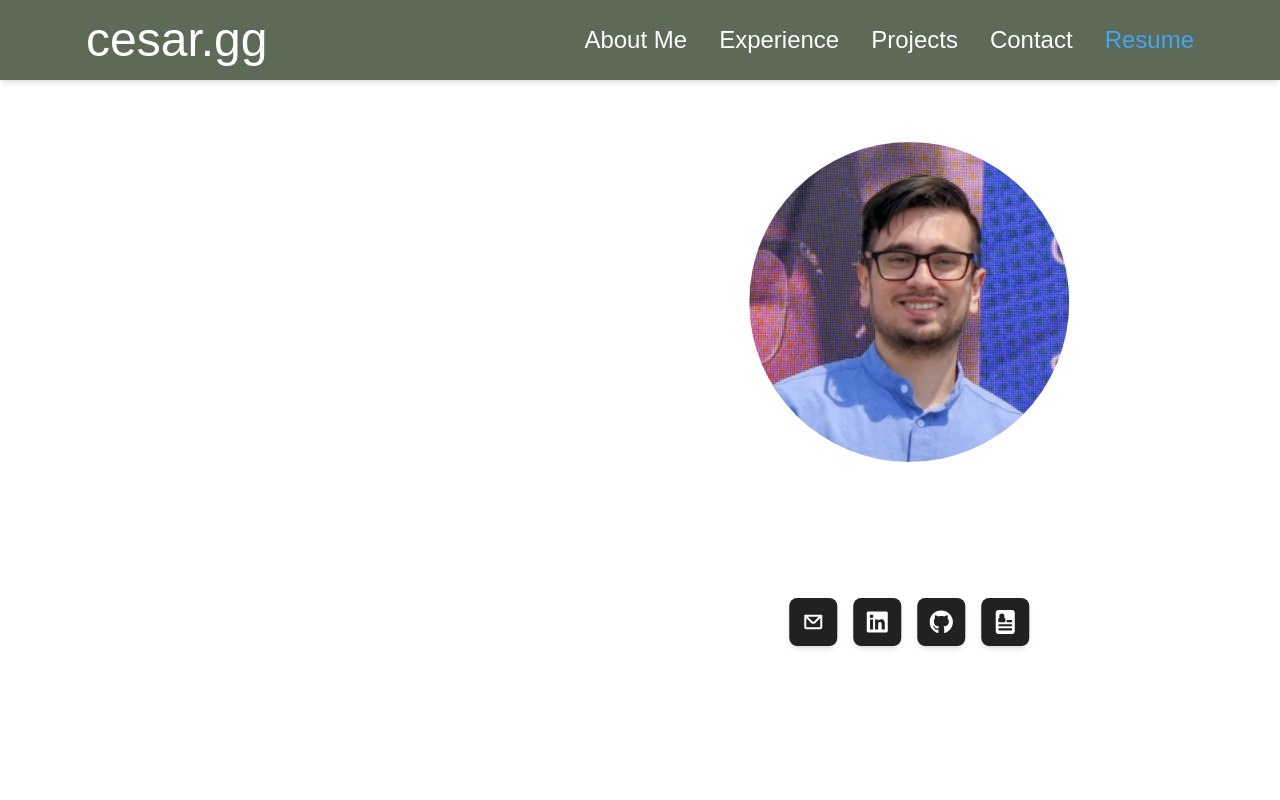
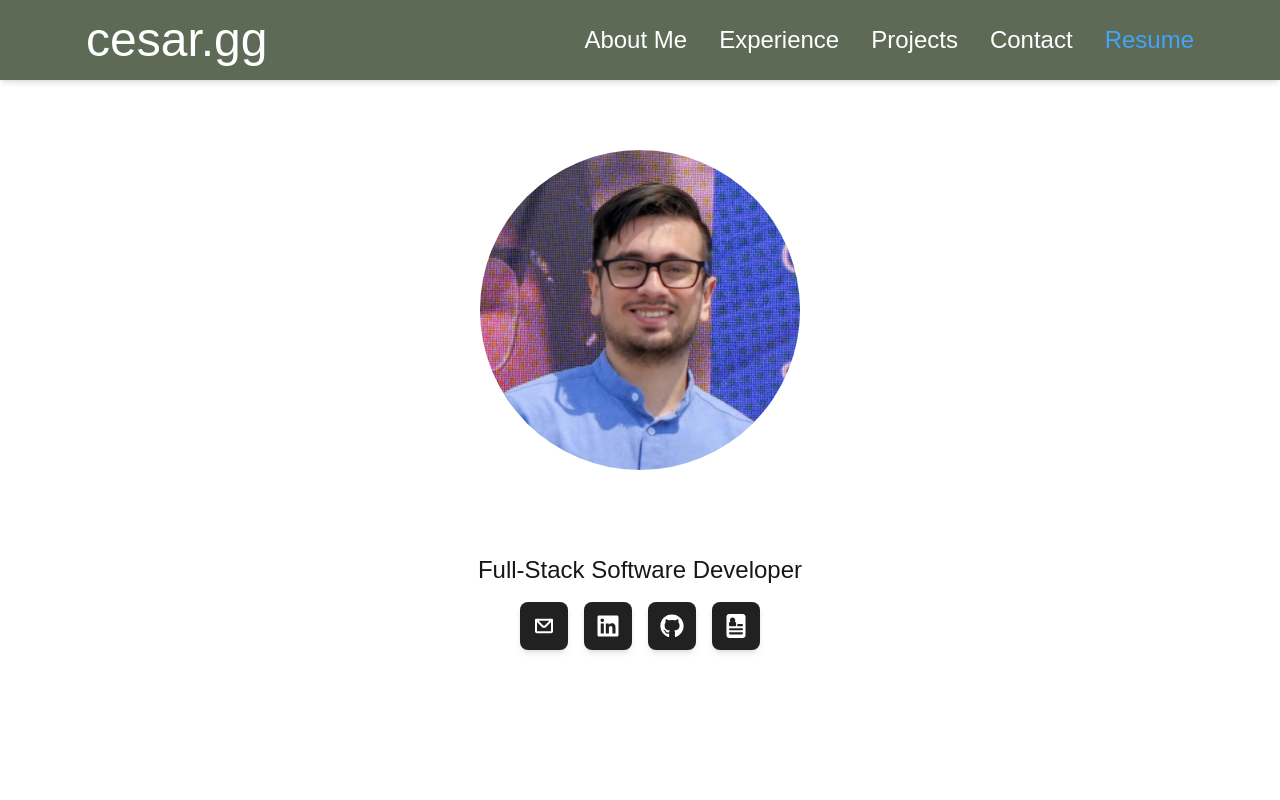
Before and after one commit to cesargua/cesarguajardo, a Next.js app: page / in a window 1280 px wide. Shown: the top 800 px of the page. Built offline with nearby package versions, Linux system fonts and the light colour scheme; a web font is replaced by a local one.

Commit message:
fixed centering for about, fixed image for place

```diff
--- a/src/app/components/Experience.tsx
+++ b/src/app/components/Experience.tsx
@@ -64,7 +64,7 @@ export default function Experience() {
                         </h2>
                     </a>
                     <h3 className="text-2xl font-geo text-white text-customGray">
-                        Web Developer, Clerk
+                        Software Engineer
                     </h3>
                     <p className="text-xl font-geo text-white text-customGray">
                         June 20' - Present
@@ -113,9 +113,7 @@ export default function Experience() {
                         </li>
                         <li>Forecasted risk factors & survey scores for program participants using techniques including Dynamic Mode Decomposition (DMD), Deep Learning w/ Neural Networks, and Support Vector Machine (SVM), employing Python w/ Numpy, Pandas, & Tensorflow.
                         </li>
-                        <li>Developed targeted support solutions based on program members' and clients' predictive survey scores.
-
-</li>
+                        <li>Developed targeted support solutions based on program members' and clients' predictive survey scores.</li>
                     </ul>
                 </div>
             </div>
--- a/src/app/components/Intro.tsx
+++ b/src/app/components/Intro.tsx
@@ -1,92 +1,199 @@
-"use client"
-import { Geo } from 'next/font/google';
-import About from './About'
+// "use client"
+// import { Geo } from 'next/font/google';
+// import About from './About'
 
-import React, {useState} from "react";
+// import React, {useState} from "react";
 
-const geo = Geo({ subsets: ['latin'], weight: '400' }); //Specify the correct weight
+// const geo = Geo({ subsets: ['latin'], weight: '400' }); //Specify the correct weight
 
-import { IconButton, IconButtonProps } from "@material-tailwind/react";
+// import { IconButton, IconButtonProps } from "@material-tailwind/react";
+// import { CgMail } from "react-icons/cg";
+// import { FaLinkedin, FaGithub } from "react-icons/fa";
+// import ResumeLogo from './projects/SVGLogos/ResumeLogo'
+
+
+// interface MyComponentProps {
+//   about: boolean; // Define the 'about' prop type
+//   handleAbout: void;
+// }
+
+
+// const Intro: React.FC<{ about: boolean; handleAbout: () => void }> = ({ about, handleAbout }) => {
+//     const user = "cesarguajardo16";
+//     const email_domain = "gmail.com"
+//     const email = `${user}@${email_domain}`
+//   return (
+//     <div
+//       className={`flex justify-center items-center min-h-screen px-4 transition-all duration-[2000ms] ease-in-out`}>
+//       {/* Profile Picture Section */}
+//       <div className={`flex flex-col items-center text-center transition-transform duration-[2000ms] ${
+//           about ? "translate-x-[50%]" : "translate-x-[150%]"
+//         }`}>
+//         <img
+//           onClick={handleAbout}
+//           src="/images/pfp_pro.jpeg"
+//           alt="Profile Picture"
+//           className="w-60 h-60 md:w-30 md:h-60 lg:w-80 lg:h-80 rounded-full cursor-pointer"
+//         />
+//         <h1 className="mt-4 text-6xl font-bold font-geo text-white text-customGray">
+//           Cesar Guajardo
+//         </h1>
+//         <h2 className="mt-4 text-2xl font-bold font-geo text-white text-customGray">
+//           Full-Stack Software Developer
+//         </h2>
+//         <div className="p-3 flex space-x-4">
+//         <IconButton
+//           placeholder={undefined} onPointerEnterCapture={undefined} onPointerLeaveCapture={undefined} {...({} as IconButtonProps)} // ✅ Explicitly cast to correct type
+//           size="lg"
+//           variant="filled"
+//           onClick={() => { window.location.href = `mailto:${email}`; } }
+//           className="hover:opacity-80 transition-opacity duration-200"            >
+//               <CgMail className="text-2xl hover:opacity-80 transition-opacity duration-200"  />
+//             </IconButton>
+//             <IconButton
+//             placeholder={undefined}
+//             onPointerEnterCapture={undefined}
+//             onPointerLeaveCapture={undefined}
+//             {...({} as IconButtonProps)} // ✅ Explicitly cast to correct type
+//             size="lg"
+//             variant="filled"
+//             color="black"
+//             onClick={() => window.open("https://www.linkedin.com/in/cesarpro/", "_blank")}
+//             className="hover:opacity-80 transition-opacity duration-200"
+//           >
+//             <FaLinkedin className="text-2xl" />
+//           </IconButton>
+
+//           <IconButton
+//             placeholder={undefined}
+//             onPointerEnterCapture={undefined}
+//             onPointerLeaveCapture={undefined}
+//             {...({} as IconButtonProps)}
+//             size="lg"
+//             variant="filled"
+//             color="black"
+//             onClick={() => window.open("https://github.com/cesargua", "_blank")}
+//             className="hover:opacity-80 transition-opacity duration-200"
+//           >
+//             <FaGithub className="text-2xl" />
+//           </IconButton>
+
+//           <IconButton
+//             placeholder={undefined}
+//             onPointerEnterCapture={undefined}
+//             onPointerLeaveCapture={undefined}
+//             {...({} as IconButtonProps)}
+//             size="lg"
+//             variant="filled"
+//             color="gray"
+//             onClick={() =>
+//               window.open(
+//                 "https://docs.google.com/document/d/e/2PACX-1vRohL9n3VFHynaUChowbqo7i6ghrEZb_YbqPsE3Mhef19F0sAz0UhHGIb1dAfoO8lA4hlv-WeIMC6s1/pub",
+//                 "_blank"
+//               )
+//             }
+//             className="hover:opacity-80 transition-opacity duration-200"
+//           >
+//             <ResumeLogo />
+//           </IconButton>
+
+
+//         </div>
+//       </div>
+
+//       {/* About Me Section */}
+//         <div className="ml-15 max-w-md">
+//           <About about={about} />
+//         </div>
+
+//     </div>
+//   );
+// };
+
+// export default Intro;
+
+"use client";
+
+import { Geo } from "next/font/google";
+import About from "./About";
+import React from "react";
+import { IconButton } from "@material-tailwind/react";
 import { CgMail } from "react-icons/cg";
 import { FaLinkedin, FaGithub } from "react-icons/fa";
-import ResumeLogo from './projects/SVGLogos/ResumeLogo'
+import ResumeLogo from "./projects/SVGLogos/ResumeLogo";
 
+const geo = Geo({ subsets: ["latin"], weight: "400" });
 
-interface MyComponentProps {
-  about: boolean; // Define the 'about' prop type
-  handleAbout: void;
+interface IntroProps {
+  about: boolean;
+  handleAbout: () => void;
 }
 
+export default function Intro({ about, handleAbout }: IntroProps) {
+  const email = `cesarguajardo16@gmail.com`;
 
-
-
-
-const Intro: React.FC<{ about: boolean; handleAbout: () => void }> = ({ about, handleAbout }) => {
-
-    const user = "cesarguajardo16";
-    const email_domain = "gmail.com"
-    const email = `${user}@${email_domain}`
   return (
+    <div className="relative w-full min-h-screen overflow-hidden">
+      {/* ─── PROFILE PANEL ─── */}
       <div
-      className={`flex items-center min-h-screen px-4 transition-all duration-[2000ms] ease-in-out`}>
-      {/* Profile Picture Section */}
-      <div className={`flex flex-col items-center text-center transition-transform duration-[2000ms] ${
-          about ? "translate-x-[50%]" : "translate-x-[150%]"
-        }`}>
+        className={`
+          absolute inset-0
+          flex items-center justify-center
+          transform transition-transform duration-1000 ease-out
+          ${about ? "-translate-x-[25%]" : "translate-x-0"}
+        `}
+      >
+        <div className="flex flex-col items-center text-center px-4">
           <img
-          onClick={handleAbout}
             src="/images/pfp_pro.jpeg"
             alt="Profile Picture"
-          className="w-60 h-60 md:w-60 md:h-60 lg:w-80 lg:h-80 rounded-full cursor-pointer"
+            onClick={handleAbout}
+            className=" rounded-full
+                    w-40 h-40         /* base (mobile) */
+                    sm:w-48 sm:h-48   /* ≥640px */
+                    md:w-60 md:h-60   /* ≥768px */
+                    lg:w-72 lg:h-72   /* ≥1024px */
+                    xl:w-80 xl:h-80   /* ≥1280px */
+                    cursor-pointer
+                  "
           />
-        <h1 className="mt-4 text-6xl font-bold font-geo text-white text-customGray">
+          <h1 className={`
+              mt-4
+              text-6xl
+              font-bold
+              ${geo.className}
+              text-white`}>
             Cesar Guajardo
           </h1>
-        <h2 className="mt-4 text-2xl font-bold font-geo text-white text-customGray">
+          <h2 className={`mt-2 text-2xl font-semibold ${geo.className} text-customGray`}>
             Full-Stack Software Developer
           </h2>
-        <div className="p-3 flex space-x-4">
+          <div className="flex space-x-4 mt-4">
             <IconButton
-          placeholder={undefined} onPointerEnterCapture={undefined} onPointerLeaveCapture={undefined} {...({} as IconButtonProps)} // ✅ Explicitly cast to correct type
               size="lg"
               variant="filled"
-          onClick={() => { window.location.href = `mailto:${email}`; } }
-          className="hover:opacity-80 transition-opacity duration-200"            >
-              <CgMail className="text-2xl hover:opacity-80 transition-opacity duration-200"  />
+              onClick={() => (window.location.href = `mailto:${email}`)}
+              className="hover:opacity-80 transition-opacity"
+            >
+              <CgMail className="text-2xl" />
             </IconButton>
             <IconButton
-            placeholder={undefined}
-            onPointerEnterCapture={undefined}
-            onPointerLeaveCapture={undefined}
-            {...({} as IconButtonProps)} // ✅ Explicitly cast to correct type
               size="lg"
               variant="filled"
               color="black"
               onClick={() => window.open("https://www.linkedin.com/in/cesarpro/", "_blank")}
-            className="hover:opacity-80 transition-opacity duration-200"
             >
               <FaLinkedin className="text-2xl" />
             </IconButton>
-
             <IconButton
-            placeholder={undefined}
-            onPointerEnterCapture={undefined}
-            onPointerLeaveCapture={undefined}
-            {...({} as IconButtonProps)}
               size="lg"
               variant="filled"
               color="black"
               onClick={() => window.open("https://github.com/cesargua", "_blank")}
-            className="hover:opacity-80 transition-opacity duration-200"
             >
               <FaGithub className="text-2xl" />
             </IconButton>
-
             <IconButton
-            placeholder={undefined}
-            onPointerEnterCapture={undefined}
-            onPointerLeaveCapture={undefined}
-            {...({} as IconButtonProps)}
               size="lg"
               variant="filled"
               color="gray"
@@ -96,22 +203,27 @@ const Intro: React.FC<{ about: boolean; handleAbout: () => void }> = ({ about, h
                   "_blank"
                 )
               }
-            className="hover:opacity-80 transition-opacity duration-200"
             >
               <ResumeLogo />
             </IconButton>
-
-
+          </div>
         </div>
       </div>
 
-      {/* About Me Section */}
-        <div className="ml-15 max-w-md">
+      {/* ─── ABOUT PANEL ─── */}
+      <div
+        className={`
+          absolute inset-0
+          flex items-center justify-center
+          transform transition-all duration-500 ease-out
+          ${about ? "translate-x-0 opacity-100" : "translate-x-full opacity-0"}
+          pointer-events-none
+        `}
+      >
+        <div className="pointer-events-auto max-w-md px-4">
           <About about={about} />
         </div>
-
+      </div>
     </div>
   );
-};
-
-export default Intro;
+}
--- a/src/app/globals.css
+++ b/src/app/globals.css
@@ -24,3 +24,38 @@ body {
   background: var(--background);
   font-family: var(--font-geo), sans-serif; /* ✅ Ensure it uses the font variable */
 }
+
+/* styles/globals.css */
+@font-face {
+  font-family: "Consolas";
+  src: url("/fonts/Consola.ttf") format("truetype");
+  font-weight: 400;
+  font-style: normal;
+  font-display: swap;
+}
+@font-face {
+  font-family: "Consolas";
+  src: url("/fonts/ConsolaB.ttf") format("truetype");
+  font-weight: 700;
+  font-style: normal;
+  font-display: swap;
+}
+@font-face {
+  font-family: "Consolas";
+  src: url("/fonts/consolai.ttf") format("truetype");
+  font-weight: 400;
+  font-style: italic;
+  font-display: swap;
+}
+@font-face {
+  font-family: "Consolas";
+  src: url("/fonts/consolaz.ttf") format("truetype");
+  font-weight: 700;
+  font-style: italic;
+  font-display: swap;
+}
+
+/* Then your Tailwind layers */
+@tailwind base;
+@tailwind components;
+@tailwind utilities;
--- a/src/app/page.tsx
+++ b/src/app/page.tsx
@@ -8,6 +8,7 @@ import Experience from './components/Experience';
 import Projects from "./components/Projects";
 import PageTransition from "./components/PageTransition";
 import SkillsV2 from "./components/SkillsV2";
+// import ExperienceV2 from './components/ExperienceV2';
 
 // import {useState} from "react"
 
@@ -28,7 +29,7 @@ export default function Home() {
             <NavBar  about={about} handleAbout={handleAbout}/>
             <Intro about={about} handleAbout={handleAbout} />
             <SkillsV2/>
-            <Experience />
+            <Experience/>
             <Projects />
         </PageTransition>
       </main>
--- a/tailwind.config.ts
+++ b/tailwind.config.ts
@@ -16,7 +16,8 @@ module.exports = withMT({
     extend: {
       fontFamily: {
           geo: ["var(--font-geo)", "sans-serif"], // ✅ Use CSS variable
-          orbitron: ['Orbitron','sans-serif']
+          orbitron: ['Orbitron','sans-serif'],
+          console: ["Consolas"],
       },
       colors: {
         background: "var(--background)",
```
Also changed, not shown: src/app/components/About.tsx (+8 -8 lines). Lines whose indentation alone changed are shown as unchanged.
